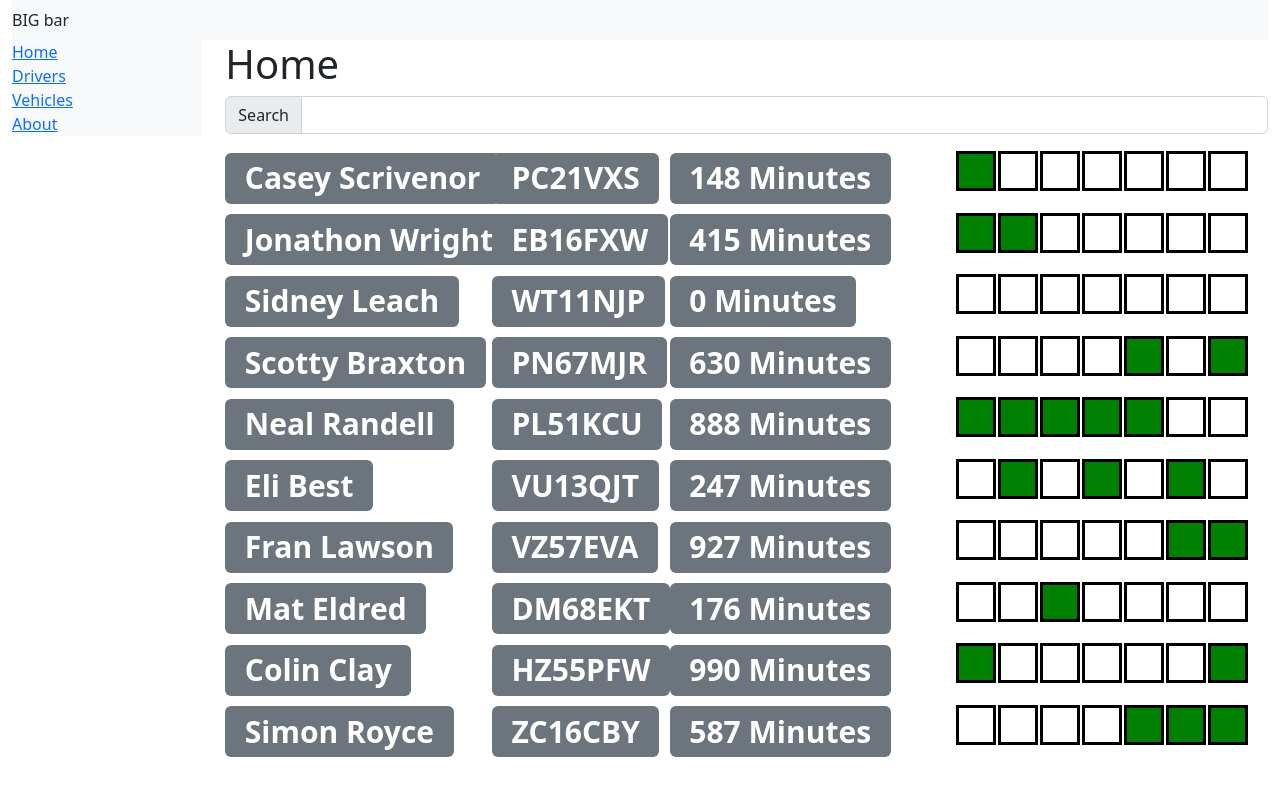
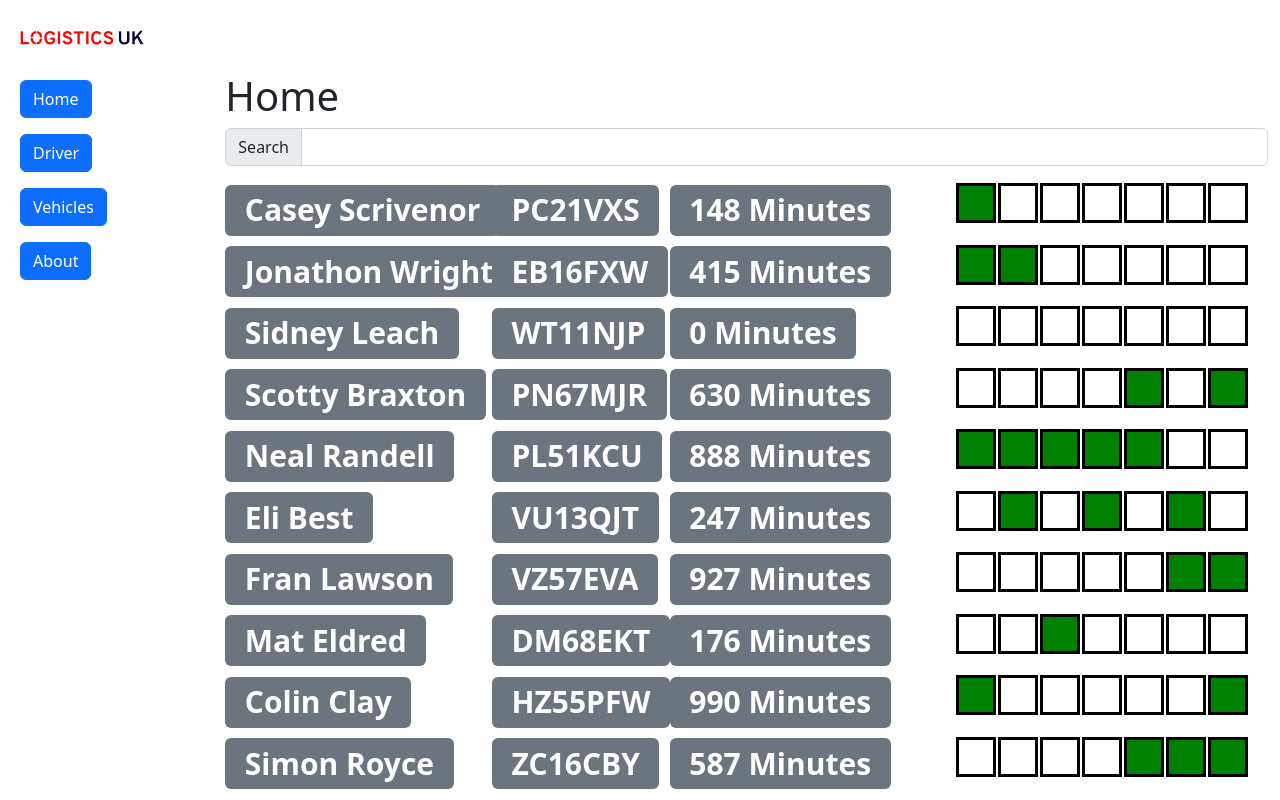
Before and after one commit to OllieRumbol/TechnicalChallengeReactDriversApp, a React (Create React App) app in the folder technicalchallengereactdriversapp/: page / in a window 1280 px wide. Built offline with nearby package versions, Linux system fonts and the light colour scheme.

Commit message:
Adding logo with basic styling

```diff
--- a/technicalchallengereactdriversapp/src/components/App.tsx
+++ b/technicalchallengereactdriversapp/src/components/App.tsx
@@ -11,28 +11,48 @@ import AboutPage from "./about/AboutPage";
 import "bootstrap/dist/css/bootstrap.min.css";
 import "../style/App.css";
 import Navbar from "react-bootstrap/esm/Navbar";
+import Logo from "../assets/logo.png";
+import { Button, ButtonGroup } from "react-bootstrap";
 
 export default function App() {
   return (
     <Router>
       <Container fluid>
-      <Navbar bg="light" expand="lg">
-        BIG bar
-      </Navbar>
+        <Navbar>
+          <Navbar.Brand className="m-2">
+            <img src={Logo} width="10%" height="10%" alt="Logistics UKLogo" />
+          </Navbar.Brand>
+        </Navbar>
         <Row>
           <Col xs={2}>
-            <Nav className="col-md-12 d-none d-md-block bg-light">
+            <Nav className="col-md-12 d-none d-md-block">
               <Link to="/home">
-                <Nav.Item>Home</Nav.Item>
+                <Nav.Item>
+                  <ButtonGroup className="m-2">
+                    <Button>Home</Button>
+                  </ButtonGroup>
+                </Nav.Item>
               </Link>
               <Link to="/drivers">
-                <Nav.Item>Drivers</Nav.Item>
+                <Nav.Item>
+                  <ButtonGroup className="m-2">
+                    <Button>Driver</Button>
+                  </ButtonGroup>
+                </Nav.Item>
               </Link>
               <Link to="/vehicles">
-                <Nav.Item>Vehicles</Nav.Item>
+                <Nav.Item>
+                  <ButtonGroup className="m-2">
+                    <Button>Vehicles</Button>
+                  </ButtonGroup>
+                </Nav.Item>
               </Link>
               <Link to="/about">
-                <Nav.Item>About</Nav.Item>
+                <Nav.Item>
+                  <ButtonGroup className="m-2">
+                    <Button>About</Button>
+                  </ButtonGroup>
+                </Nav.Item>
               </Link>
             </Nav>
           </Col>
```
Also changed, not shown: technicalchallengereactdriversapp/src/assets/logo.png (added).
